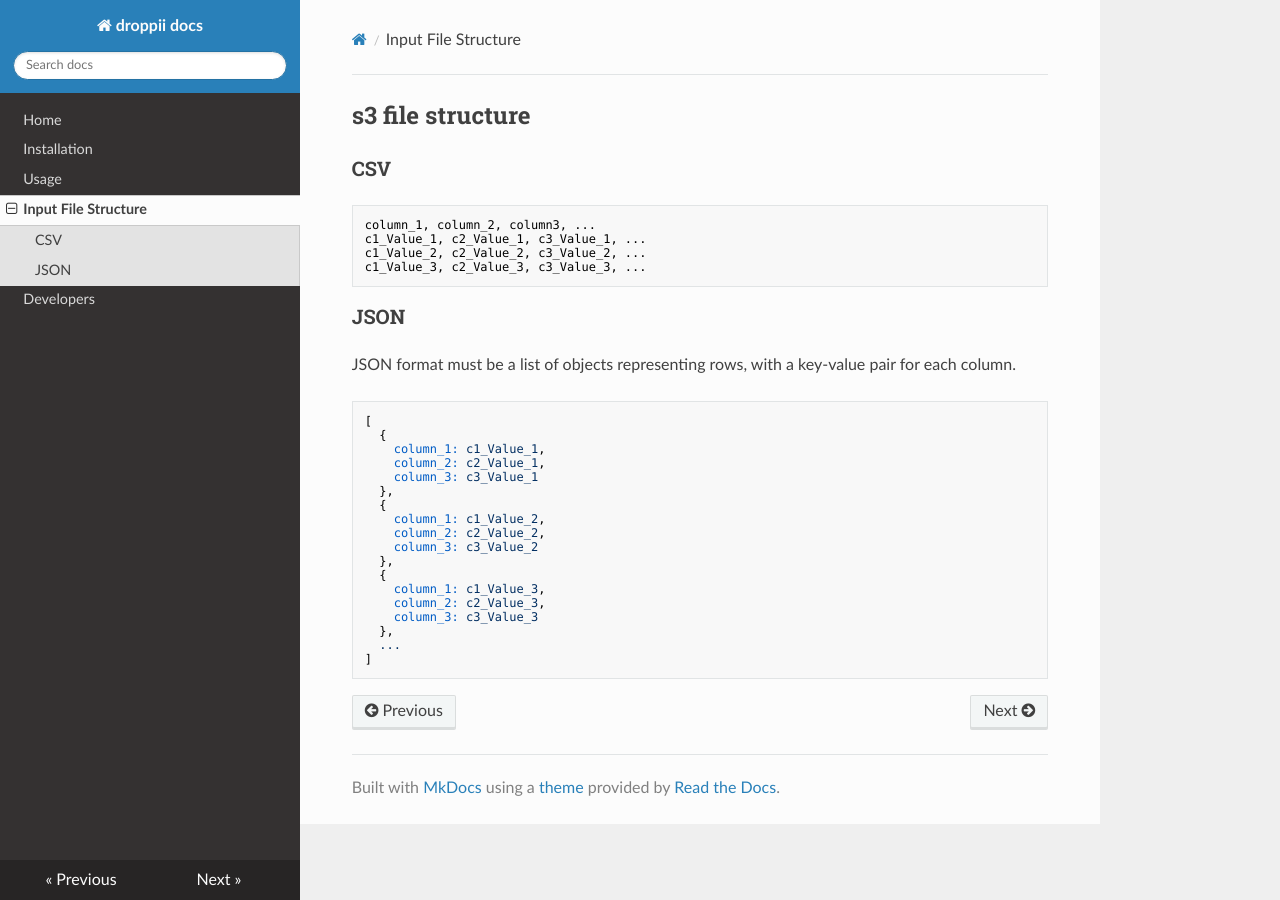
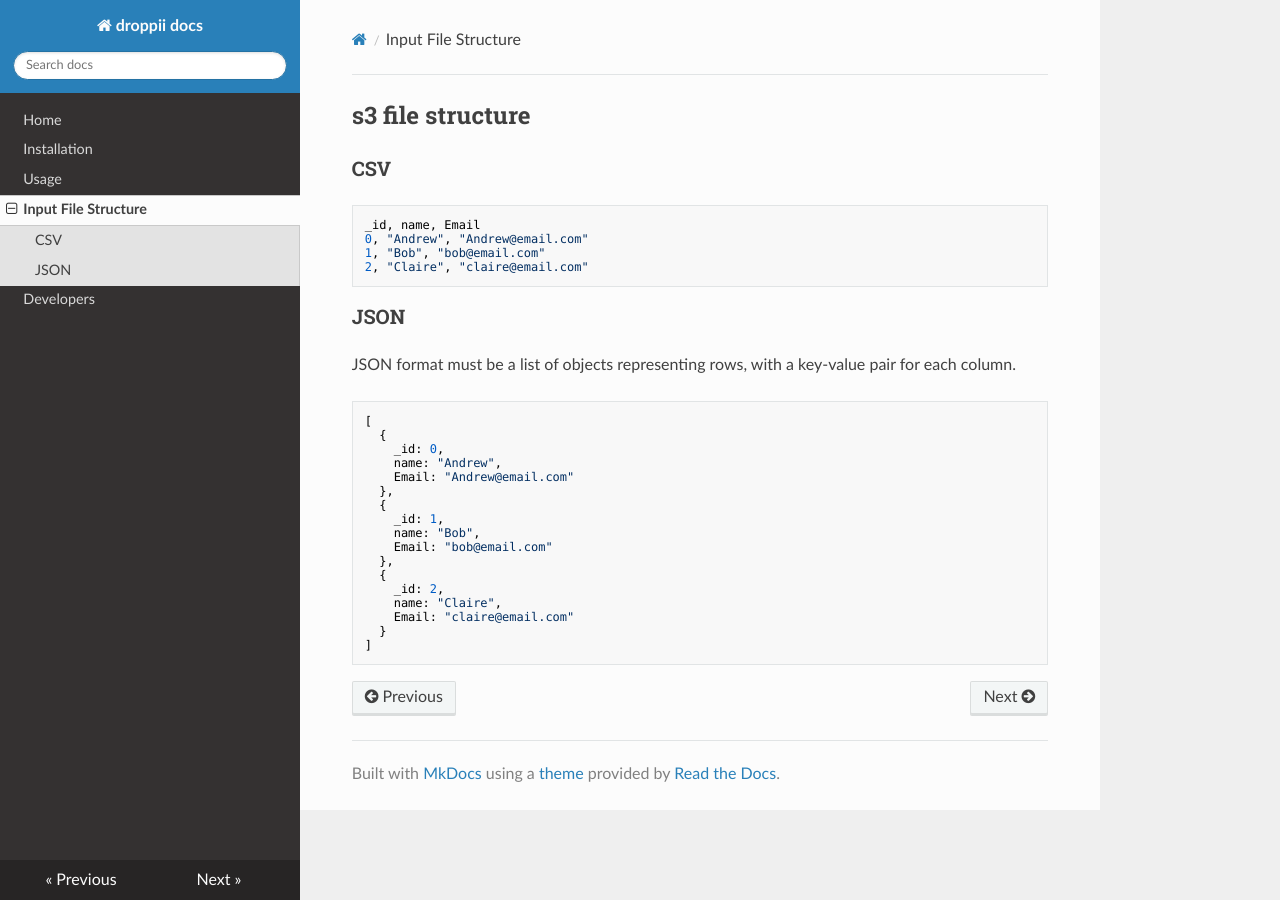
Before and after one commit to samule-i/droppii, an MkDocs documentation site: the page built from docs/docs/file_structure.md, in a window 1280 px wide. Built offline with MkDocs 1.6.1, drawn with Linux system fonts in a browser that asks for light colours; nearby versions of some CDN libraries.

Commit message:
documentation: make file structure more readable#

````diff
--- a/docs/docs/file_structure.md
+++ b/docs/docs/file_structure.md
@@ -1,10 +1,10 @@
 ## s3 file structure
 ### CSV
 ```
-column_1, column_2, column3, ...
-c1_Value_1, c2_Value_1, c3_Value_1, ...
-c1_Value_2, c2_Value_2, c3_Value_2, ...
-c1_Value_3, c2_Value_3, c3_Value_3, ...
+_id, name, Email
+0, "Andrew", "Andrew@email.com"
+1, "Bob", "bob@email.com"
+2, "Claire", "claire@email.com"
 ```
 
 ### JSON
@@ -12,20 +12,19 @@ JSON format must be a list of objects representing rows, with a key-value pair f
 ```
 [
   {
-    column_1: c1_Value_1,
-    column_2: c2_Value_1,
-    column_3: c3_Value_1
+    _id: 0,
+    name: "Andrew",
+    Email: "Andrew@email.com"
   },
   {
-    column_1: c1_Value_2,
-    column_2: c2_Value_2,
-    column_3: c3_Value_2
+    _id: 1,
+    name: "Bob",
+    Email: "bob@email.com"
   },
   {
-    column_1: c1_Value_3,
-    column_2: c2_Value_3,
-    column_3: c3_Value_3
-  },
-  ...
+    _id: 2,
+    name: "Claire",
+    Email: "claire@email.com"
+  }
 ]
 ```
````
